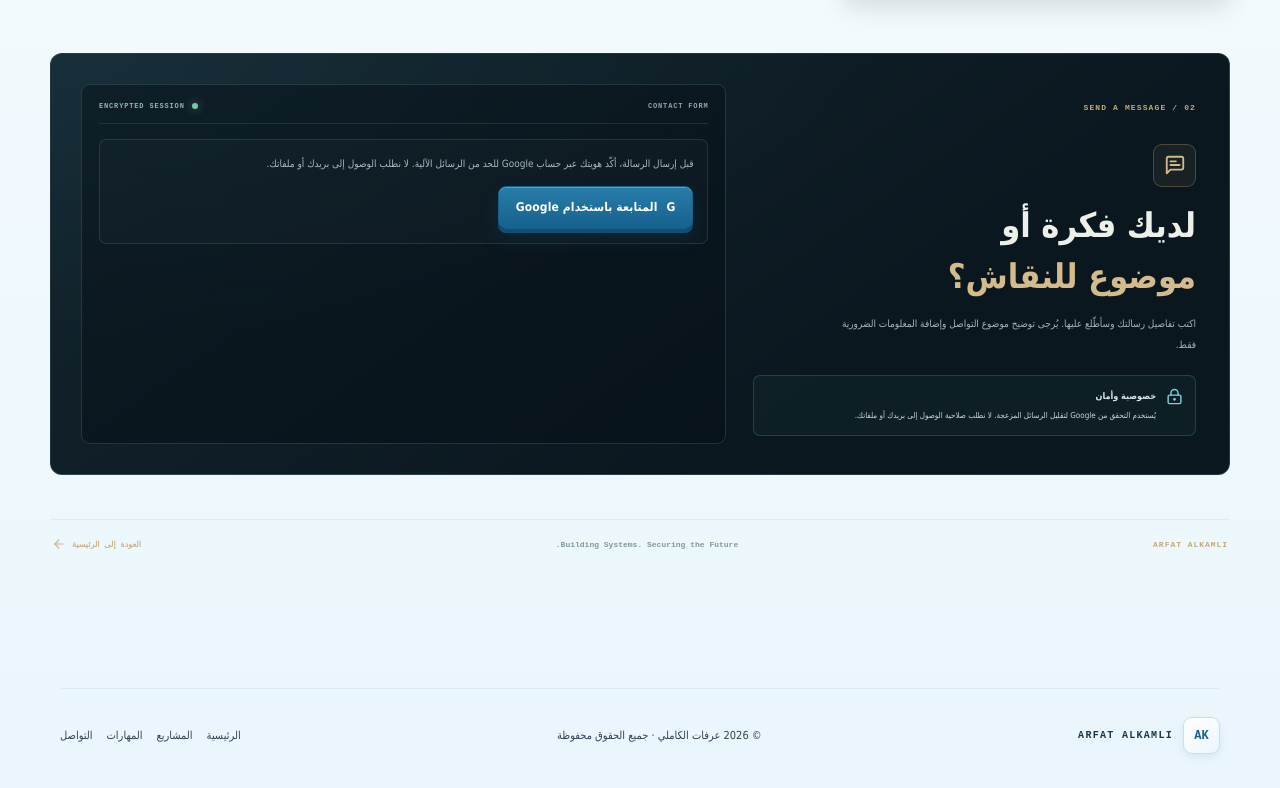
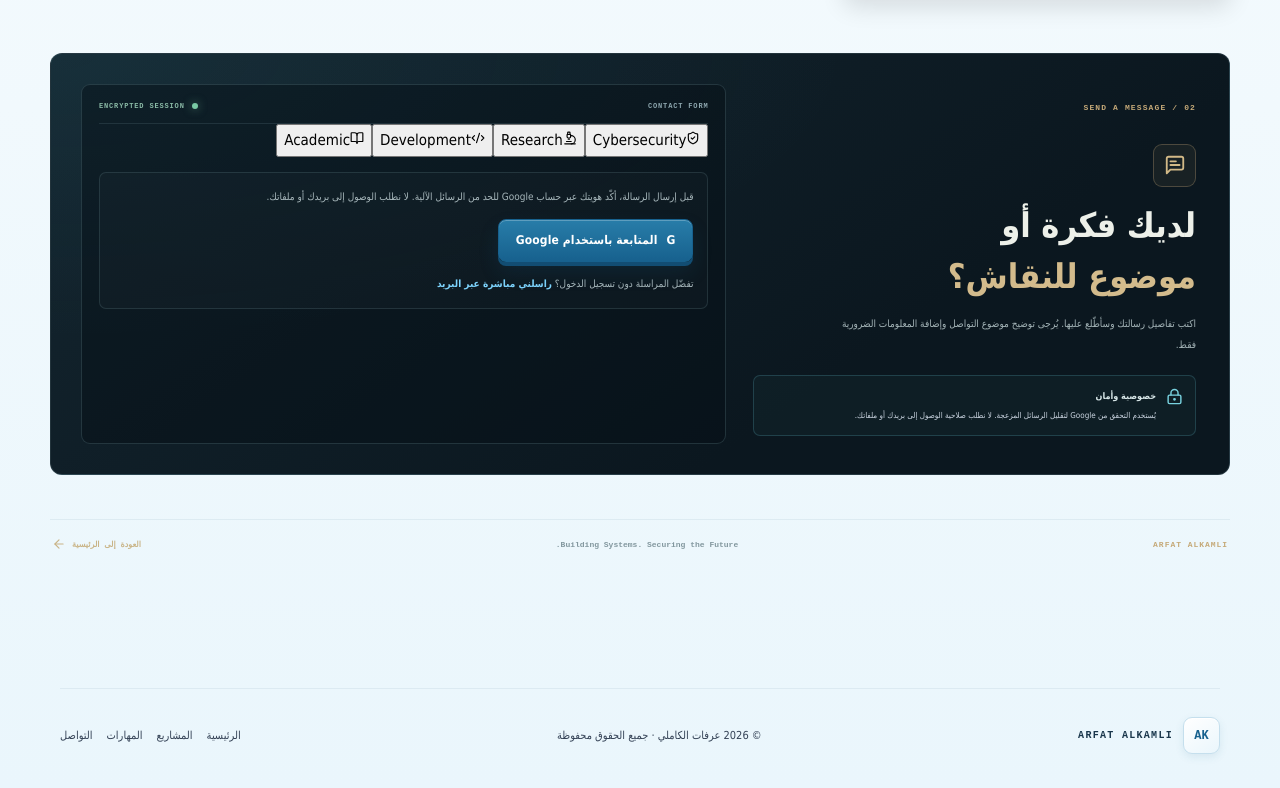
Before and after one commit to arfat-alkamly/arfat-alkamly-portfolio, a Next.js app: page /contact in a window 1280 px wide. Shown: the part 1278-2066 px from the top of the page. Built offline with nearby package versions, Linux system fonts and the light colour scheme; no server answers.

Commit message:
Add persistent topic selection and direct email fallback

```diff
--- a/components/ContactForm.tsx
+++ b/components/ContactForm.tsx
@@ -1,25 +1,35 @@
 'use client';
 import {FormEvent,useEffect,useState} from 'react';
+import {BookOpen,Code2,Microscope,ShieldCheck} from 'lucide-react';
 type User={email:string;name:string};
+const topics=[{value:'Cybersecurity',label:'Cybersecurity',icon:ShieldCheck},{value:'Research',label:'Research',icon:Microscope},{value:'Development',label:'Development',icon:Code2},{value:'Academic',label:'Academic',icon:BookOpen}];
+const TOPIC_STORAGE_KEY='portfolio-contact-topic';
 export default function ContactForm({locale='ar'}:{locale?:'ar'|'en'}){
  const en=locale==='en';
  const [user,setUser]=useState<User|null>(null),[loading,setLoading]=useState(true),[status,setStatus]=useState('idle'),[notice,setNotice]=useState('');
+ const [topic,setTopic]=useState('');
+ const [subject,setSubject]=useState('');
  async function refresh(){try{const r=await fetch('/api/auth/session',{cache:'no-store'});const d=await r.json();setUser(d.authenticated?d.user:null);}catch{setUser(null);}finally{setLoading(false);}}
+ useEffect(()=>{try{const saved=sessionStorage.getItem(TOPIC_STORAGE_KEY);if(saved&&topics.some(item=>item.value===saved)){setTopic(saved);setSubject(saved);}}catch{}},[]);
  useEffect(()=>{void refresh();const params=new URLSearchParams(window.location.search);if(params.get('auth')==='failed')setNotice(en?'Google account verification failed. Please try again.':'تعذر تأكيد حساب Google. حاول مرة أخرى.');if(params.has('auth'))window.history.replaceState({},'',window.location.pathname);},[en]);
+ function chooseTopic(value:string){setTopic(value);setSubject(value);try{sessionStorage.setItem(TOPIC_STORAGE_KEY,value);}catch{}}
  async function logout(){await fetch('/api/auth/session',{method:'DELETE'});setUser(null);setNotice(en?'Account disconnected.':'تم فصل الحساب.');}
  async function submit(event:FormEvent<HTMLFormElement>){
   event.preventDefault();if(!user||status==='sending')return;
   const form=event.currentTarget;setStatus('sending');setNotice('');
-  try{const r=await fetch('/api/contact',{method:'POST',body:new FormData(form)});const d=await r.json();if(!r.ok)throw new Error(d.error||(en?'Unable to send your message.':'تعذر إرسال الرسالة.'));setStatus('success');setNotice(en?'Your message was sent successfully. Thank you for reaching out.':'تم إرسال رسالتك بنجاح. شكرًا لتواصلك.');form.reset();}
+  try{const r=await fetch('/api/contact',{method:'POST',body:new FormData(form)});const d=await r.json();if(!r.ok)throw new Error(d.error||(en?'Unable to send your message.':'تعذر إرسال الرسالة.'));setStatus('success');setNotice(en?'Your message was sent successfully. Thank you for reaching out.':'تم إرسال رسالتك بنجاح. شكرًا لتواصلك.');form.reset();setSubject('');setTopic('');try{sessionStorage.removeItem(TOPIC_STORAGE_KEY);}catch{}}
   catch(e){setStatus('error');setNotice(e instanceof Error?e.message:(en?'An unexpected error occurred.':'حدث خطأ غير متوقع.'));}
  }
  if(loading)return <div className="contact-auth-status" role="status">{en?'Checking sign-in status…':'جارٍ التحقق من حالة تسجيل الدخول…'}</div>;
  return <div className="contact-form-wrap">
-  {!user?<div className="google-auth-panel"><p>{en?'Before sending a message, verify your identity with Google to help prevent automated spam. We do not request access to your email or files.':'قبل إرسال الرسالة، أكّد هويتك عبر حساب Google للحد من الرسائل الآلية. لا نطلب الوصول إلى بريدك أو ملفاتك.'}</p><a className="button-primary google-auth-button" href="/api/auth/google"><span aria-hidden="true">G</span> {en?'Continue with Google':'المتابعة باستخدام Google'}</a></div>:<div className="verified-account"><div><strong>{en?'Account verified':'تم تأكيد الحساب'}</strong><span>{user.email}</span></div><button type="button" className="button-secondary" onClick={logout}>{en?'Switch account':'تغيير الحساب'}</button></div>}
+  <div className="messageTopics" role="group" aria-label={en?'Choose a message topic':'اختر تصنيف الرسالة'}>
+   {topics.map(item=>{const Icon=item.icon;return <button key={item.value} type="button" aria-pressed={topic===item.value} onClick={()=>chooseTopic(item.value)}><Icon size={14}/>{item.label}</button>;})}
+  </div>
+  {!user?<div className="google-auth-panel"><p>{en?'Before sending a message, verify your identity with Google to help prevent automated spam. We do not request access to your email or files.':'قبل إرسال الرسالة، أكّد هويتك عبر حساب Google للحد من الرسائل الآلية. لا نطلب الوصول إلى بريدك أو ملفاتك.'}</p><a className="button-primary google-auth-button" href="/api/auth/google"><span aria-hidden="true">G</span> {en?'Continue with Google':'المتابعة باستخدام Google'}</a><p className="contact-mailto">{en?'Prefer not to sign in?':'تفضّل المراسلة دون تسجيل الدخول؟'} <a href="mailto:alkamlyrfat@gmail.com">{en?'Send a direct email':'راسلني مباشرة عبر البريد'}</a></p></div>:<div className="verified-account"><div><strong>{en?'Account verified':'تم تأكيد الحساب'}</strong><span>{user.email}</span></div><button type="button" className="button-secondary" onClick={logout}>{en?'Switch account':'تغيير الحساب'}</button></div>}
   {user&&<form className="contact-form" onSubmit={submit}>
    <label>{en?'Name':'الاسم'}<input name="name" autoComplete="name" defaultValue={user.name} minLength={2} maxLength={80} placeholder={en?'Enter your name':'اكتب اسمك'} required/></label>
    <label>{en?'Email address':'البريد الإلكتروني'}<input name="email" type="email" value={user.email} readOnly required/></label>
-   <label>{en?'Subject':'موضوع الرسالة'}<input name="subject" minLength={3} maxLength={120} placeholder={en?'e.g. Technical collaboration or a professional inquiry':'مثال: تعاون تقني أو استفسار مهني'} required/></label>
+   <label>{en?'Subject':'موضوع الرسالة'}<input name="subject" value={subject} onChange={event=>setSubject(event.target.value)} minLength={3} maxLength={120} placeholder={en?'e.g. Technical collaboration or a professional inquiry':'مثال: تعاون تقني أو استفسار مهني'} required/></label>
    <label>{en?'Message':'الرسالة'}<textarea name="message" minLength={10} maxLength={4000} rows={5} placeholder={en?'Write your message here…':'اكتب تفاصيل رسالتك هنا…'} required/></label>
    <label className="form-honeypot" aria-hidden="true">{en?'Leave this field empty':'اترك هذا الحقل فارغًا'}<input name="website" tabIndex={-1} autoComplete="off"/></label>
    <button className="button-primary" type="submit" disabled={status==='sending'}>{status==='sending'?(en?'Sending message…':'جارٍ إرسال الرسالة…'):(en?'Send message':'إرسال الرسالة')}</button>
```
